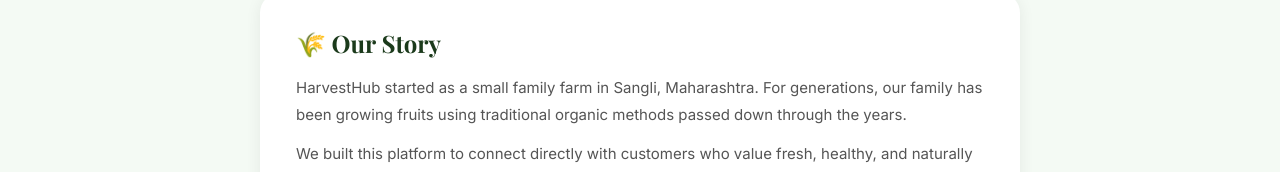
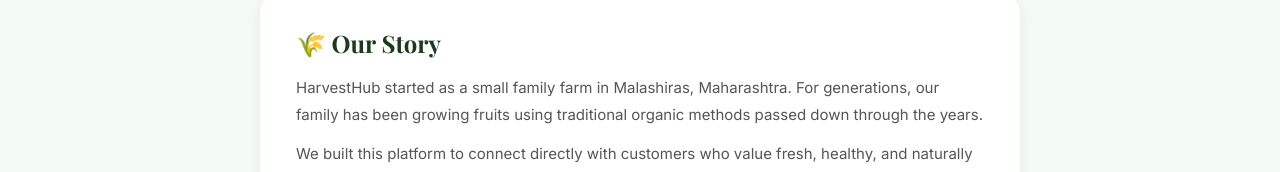
Before and after one commit to Pragati3677/HarvestHub, a React (Create React App) app in the folder frontend/: page /about in a window 1280 px wide. Shown: the part 688-860 px from the top of the page. Built offline with nearby package versions, Linux system fonts and the light colour scheme.

Commit message:
changes in the about page

```diff
--- a/frontend/src/pages/About.js
+++ b/frontend/src/pages/About.js
@@ -31,7 +31,7 @@ function About() {
       <div className="about-story">
         <h2>🌾 Our Story</h2>
         <p>
-          HarvestHub started as a small family farm in Sangli, Maharashtra. For
+          HarvestHub started as a small family farm in Malashiras, Maharashtra. For
           generations, our family has been growing fruits using traditional
           organic methods passed down through the years.
         </p>
```
